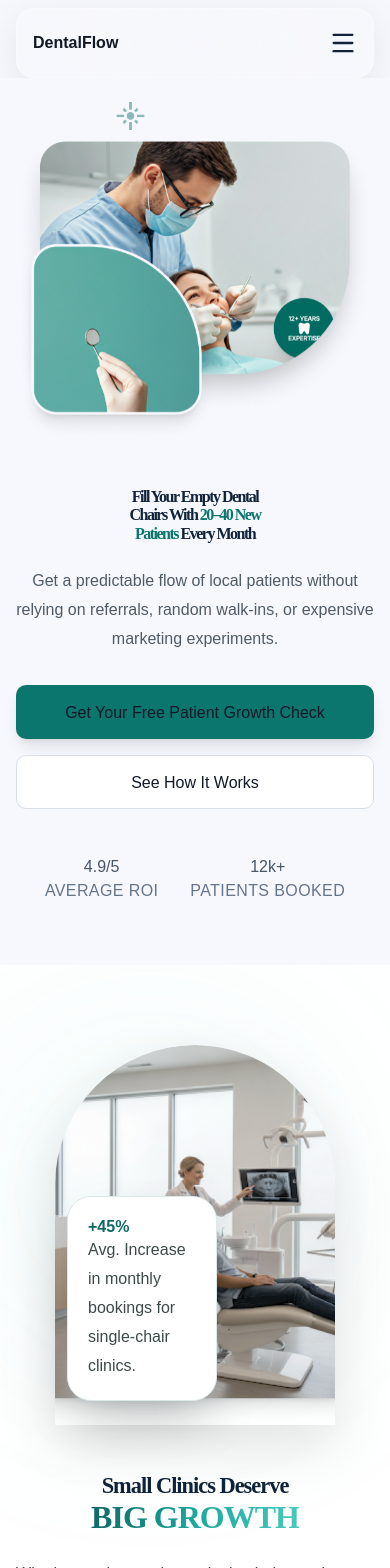
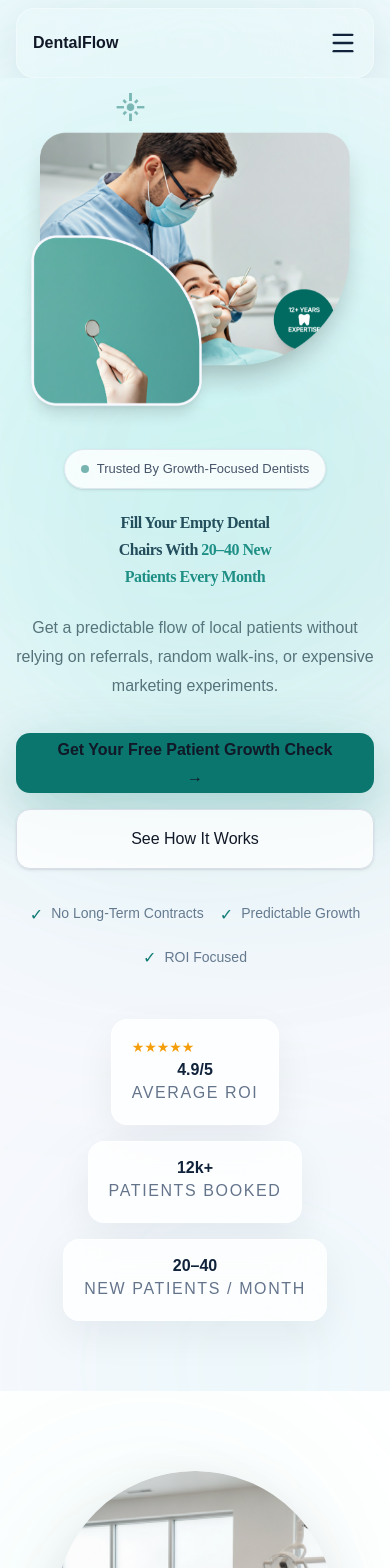
Before and after one commit to pranitha1404/dentalflow, a Next.js app: page / in a window 390 px wide. Shown: the top 1568 px of the page. Built offline with nearby package versions, Linux system fonts and the light colour scheme.

Commit message:
Increase mobile typography and UI improvements

```diff
--- a/app/globals.css
+++ b/app/globals.css
@@ -233,8 +233,8 @@ button {
   }
 
   h1 {
-    font-size: 16px !important;
-    line-height: 1.15 !important;
+    font-size: inherit !important;
+    line-height: inherit !important;
   }
 
   h2 {
--- a/components/Hero.tsx
+++ b/components/Hero.tsx
@@ -1,29 +1,215 @@
+"use client";
+
 import Image from "next/image";
 
 export default function Hero() {
   return (
     <section
       id="hero"
-      className="overflow-hidden bg-[#F7F8FD] pt-[110px] md:pt-[120px] lg:pt-[120px] pb-[60px] md:pb-[80px]"
+      className="
+        relative
+        overflow-hidden
+        bg-[#F7F8FD]
+        pt-[95px]
+        md:pt-[110px]
+        pb-[70px]
+        md:pb-[100px]
+      "
     >
-      <div className="max-w-[1240px] mx-auto px-4 sm:px-6 lg:px-8">
-        <div className="grid grid-cols-1 lg:grid-cols-[52%_48%] items-center gap-10 lg:gap-0">
+      {/* ===================== */}
+      {/* PREMIUM BACKGROUND */}
+      {/* ===================== */}
 
-          {/* RIGHT IMAGE */}
-          <div className="order-1 lg:order-2 flex justify-center lg:justify-end relative">
+      <div className="absolute inset-0 pointer-events-none overflow-hidden">
 
-            {/* Glow Effect */}
+        {/* Glow 1 */}
         <div
-              className="absolute z-0 hidden lg:block"
-              style={{
-                width: "650px",
-                height: "650px",
-                borderRadius: "9999px",
-                background:
-                  "radial-gradient(circle, rgba(120,255,235,0.28) 0%, rgba(120,255,235,0.12) 45%, transparent 75%)",
-                filter: "blur(80px)",
-              }}
+          className="
+            absolute
+            -top-32
+            -left-24
+            h-[500px]
+            w-[500px]
+            rounded-full
+            bg-[#78FFEB]/20
+            blur-[140px]
+            animate-pulse
+          "
         />
+
+        {/* Glow 2 */}
+        <div
+          className="
+            absolute
+            top-[20%]
+            right-[-120px]
+            h-[500px]
+            w-[500px]
+            rounded-full
+            bg-[#0B766E]/12
+            blur-[150px]
+          "
+        />
+
+        {/* Glow 3 */}
+        <div
+          className="
+            absolute
+            bottom-[-150px]
+            left-[20%]
+            h-[350px]
+            w-[350px]
+            rounded-full
+            bg-[#78FFEB]/10
+            blur-[120px]
+          "
+        />
+
+        {/* Decorative Ring */}
+        <div
+          className="
+            hidden
+            lg:block
+            absolute
+            right-[10%]
+            top-[20%]
+            h-[500px]
+            w-[500px]
+            rounded-full
+            border
+            border-[#0B766E]/10
+          "
+        />
+
+        <div
+          className="
+            hidden
+            lg:block
+            absolute
+            right-[13%]
+            top-[23%]
+            h-[430px]
+            w-[430px]
+            rounded-full
+            border
+            border-[#0B766E]/10
+          "
+        />
+
+      </div>
+
+      {/* ===================== */}
+      {/* CONTAINER */}
+      {/* ===================== */}
+
+      <div className="relative z-10 max-w-[1240px] mx-auto px-4 sm:px-6 lg:px-8">
+
+        <div
+          className="
+            grid
+            grid-cols-1
+            lg:grid-cols-[58%_42%]
+            items-center
+            gap-4
+            md:gap-8
+            lg:gap-0
+          "
+        >
+
+          {/* ===================== */}
+          {/* IMAGE SIDE */}
+          {/* ===================== */}
+
+          <div
+            className="
+              order-1
+              lg:order-2
+              flex
+              justify-center
+              lg:justify-end
+              relative
+            "
+          >
+
+            {/* Floating Glass Badge */}
+
+            <div
+              className="
+                hidden
+                md:flex
+                absolute
+                top-[10%]
+                left-[5%]
+                z-20
+                px-4
+                py-3
+                rounded-2xl
+                bg-white/80
+                backdrop-blur-xl
+                border
+                border-white/60
+                shadow-[0_20px_60px_rgba(15,23,42,0.08)]
+                animate-[float_6s_ease-in-out_infinite]
+              "
+            >
+              <div>
+                <p className="text-[11px] uppercase tracking-widest text-[#64748B]">
+                  Average ROI
+                </p>
+
+                <h4 className="text-[20px] font-bold text-[#10233A]">
+                  4.9/5
+                </h4>
+              </div>
+            </div>
+
+            {/* Floating Glass Badge */}
+
+            <div
+              className="
+                hidden
+                md:flex
+                absolute
+                bottom-[12%]
+                right-[2%]
+                z-20
+                px-4
+                py-3
+                rounded-2xl
+                bg-white/80
+                backdrop-blur-xl
+                border
+                border-white/60
+                shadow-[0_20px_60px_rgba(15,23,42,0.08)]
+                animate-[float_7s_ease-in-out_infinite]
+              "
+            >
+              <div>
+                <p className="text-[11px] uppercase tracking-widest text-[#64748B]">
+                  Patients Booked
+                </p>
+
+                <h4 className="text-[20px] font-bold text-[#10233A]">
+                  12k+
+                </h4>
+              </div>
+            </div>
+
+            {/* Main Glow Behind Doctor */}
+
+            <div
+              className="
+                absolute
+                z-0
+                h-[700px]
+                w-[700px]
+                rounded-full
+                bg-[#78FFEB]/25
+                blur-[160px]
+              "
+            />
+
+            {/* Doctor Image */}
 
             <Image
               src="/images/hero-main-doctor.png"
@@ -35,62 +221,98 @@ export default function Hero() {
                 relative
                 z-10
                 w-full
-                max-w-[280px]
-                sm:max-w-[420px]
-                md:max-w-[520px]
-                lg:max-w-[700px]
+                max-w-[300px]
+                sm:max-w-[450px]
+                md:max-w-[560px]
+                lg:max-w-[720px]
                 h-auto
                 object-contain
-                animate-[float_4s_ease-in-out_infinite]
+                animate-[float_6s_ease-in-out_infinite]
+                transition-all
+                duration-700
+                hover:scale-[1.03]
               "
             />
           </div>
 
-          {/* LEFT CONTENT */}
-          <div className="order-2 lg:order-1 text-center lg:text-left">
+          {/* ===================== */}
+          {/* CONTENT SIDE */}
+          {/* ===================== */}
 
+          <div
+            className="
+              order-2
+              lg:order-1
+              text-center
+              lg:text-left
+            "
+          >
+
+            {/* Premium Trust Badge */}
+
+            <div
+              className="
+                inline-flex
+                items-center
+                gap-2
+                px-4
+                py-2
+                rounded-full
+                border
+                border-[#DDE7F0]
+                bg-white/80
+                backdrop-blur-xl
+                shadow-sm
+                mb-5
+              "
+            >
+              <span className="h-2 w-2 rounded-full bg-[#0B766E] animate-pulse" />
+
+              <span className="text-[13px] font-medium text-[#475569]">
+                Trusted By Growth-Focused Dentists
+              </span>
+            </div>
             <h1
               className="
     text-[#10233A]
-                text-[38px]
-                sm:text-[46px]
-                md:text-[56px]
-                lg:text-[62px]
     text-center
     lg:text-left
+    mx-auto
+    lg:mx-0
+    w-full
+    text-[24px]
+    sm:text-[34px]
+    md:text-[46px]
+    lg:text-[58px]
+    xl:text-[68px]
   "
               style={{
                 fontFamily: "Namdhinggo",
-                lineHeight: "1.15",
                 fontWeight: 600,
-                letterSpacing: "-1.5px",
+                lineHeight: "1.05",
+                letterSpacing: "-0.03em",
               }}
             >
-              <span className="block">
               Fill Your Empty Dental
-              </span>
-
-              <span className="block">
-                Chairs With{" "}
-                <span className="text-[#0B766E]">
-                  20–40 New
-                </span>
-              </span>
-
-              <span className="block">
-                <span className="text-[#0B766E]">
-                  Patients
-                </span>{" "}
-                Every Month
-              </span>
+              <br />
+              Chairs With <span className="text-[#0B766E]">20–40 New</span>
+              <br />
+              <span className="text-[#0B766E]">Patients Every Month</span>
             </h1>
+            {/* Description */}
 
             <p
-              className="mt-6 md:mt-8 max-w-[520px] mx-auto lg:mx-0"
+              className="
+                mt-6
+                md:mt-8
+                max-w-[560px]
+                mx-auto
+                lg:mx-0
+                text-[#4F5B67]
+              "
               style={{
-                color: "#4F5B67",
-                fontSize: "16px",
-                lineHeight: "1.7",
+                fontSize: "clamp(1rem,1.1vw,1.15rem)",
+                lineHeight: "1.8",
                 fontWeight: 500,
               }}
             >
@@ -99,46 +321,87 @@ export default function Hero() {
               experiments.
             </p>
 
-            {/* Buttons */}
-            <div className="flex flex-col sm:flex-row gap-4 mt-8 md:mt-10 justify-center lg:justify-start">
+            {/* CTA Buttons */}
+
+            <div
+              className="
+                flex
+                flex-col
+                sm:flex-row
+                gap-4
+                mt-8
+                md:mt-10
+                justify-center
+                lg:justify-start
+              "
+            >
+
+              {/* Primary CTA */}
 
               <a
                 href="#pricing"
                 className="
-                  min-h-[54px]
+                  group
+                  relative
+                  overflow-hidden
+                  min-h-[60px]
                   px-8
                   flex
                   items-center
                   justify-center
-                  rounded-[10px]
+                  rounded-[14px]
                   bg-[#0B766E]
                   text-white
-                  text-[16px]
-                  font-medium
-                  shadow-lg
-                  hover:bg-[#08625C]
-                  transition
+                  font-semibold
+                  shadow-[0_20px_60px_rgba(11,118,110,0.30)]
+                  transition-all
+                  duration-300
+                  hover:-translate-y-1
+                  hover:scale-[1.02]
+                  hover:shadow-[0_30px_80px_rgba(11,118,110,0.40)]
                 "
               >
-                Get Your Free Patient Growth Check
+                <span className="relative z-10">
+                  Get Your Free Patient Growth Check →
+                </span>
+
+                <span
+                  className="
+                    absolute
+                    inset-0
+                    bg-[#08625C]
+                    translate-y-full
+                    transition-transform
+                    duration-300
+                    group-hover:translate-y-0
+                  "
+                />
               </a>
+
+              {/* Secondary CTA */}
 
               <a
                 href="#services"
                 className="
-                  min-h-[54px]
+                  min-h-[60px]
                   px-8
                   flex
                   items-center
                   justify-center
-                  rounded-[10px]
+                  rounded-[14px]
                   border
                   border-[#D8DEE8]
-                  bg-white
+                  bg-white/80
+                  backdrop-blur-xl
                   text-[#10233A]
-                  text-[16px]
-                  hover:bg-[#F8FAFC]
-                  transition
+                  font-medium
+                  shadow-sm
+                  transition-all
+                  duration-300
+                  hover:-translate-y-1
+                  hover:border-[#0B766E]
+                  hover:bg-white
+                  hover:shadow-[0_20px_50px_rgba(15,23,42,0.08)]
                 "
               >
                 See How It Works
@@ -146,28 +409,136 @@ export default function Hero() {
 
             </div>
 
-            {/* Stats */}
-            <div className="flex justify-center lg:justify-start items-center gap-8 mt-12 md:mt-14 flex-wrap">
+            {/* Trust Row */}
 
-              <div className="text-center lg:text-left">
-                <h3 className="text-[15px] text-[#475569]">
+            <div
+              className="
+                mt-8
+                flex
+                flex-wrap
+                items-center
+                justify-center
+                lg:justify-start
+                gap-4
+                text-[#64748B]
+              "
+            >
+
+              <div className="flex items-center gap-2">
+                <span className="text-[#0B766E]">✓</span>
+                <span className="text-[14px]">
+                  No Long-Term Contracts
+                </span>
+              </div>
+
+              <div className="flex items-center gap-2">
+                <span className="text-[#0B766E]">✓</span>
+                <span className="text-[14px]">
+                  Predictable Growth
+                </span>
+              </div>
+
+              <div className="flex items-center gap-2">
+                <span className="text-[#0B766E]">✓</span>
+                <span className="text-[14px]">
+                  ROI Focused
+                </span>
+              </div>
+
+            </div>
+
+            {/* Premium Stats */}
+
+            <div
+              className="
+                flex
+                flex-wrap
+                justify-center
+                lg:justify-start
+                gap-4
+                mt-12
+              "
+            >
+
+              {/* Stat Card */}
+
+              <div
+                className="
+                  px-5
+                  py-4
+                  rounded-2xl
+                  bg-white/80
+                  backdrop-blur-xl
+                  border
+                  border-white/60
+                  shadow-[0_15px_40px_rgba(15,23,42,0.06)]
+                  transition-all
+                  duration-300
+                  hover:-translate-y-1
+                "
+              >
+                <div className="flex items-center gap-1 text-[#F59E0B] text-[14px]">
+                  ★★★★★
+                </div>
+
+                <h3 className="text-[22px] font-bold text-[#10233A]">
                   4.9/5
                 </h3>
 
-                <p className="uppercase text-[13px] text-[#64748B] tracking-wide">
+                <p className="uppercase text-[11px] tracking-widest text-[#64748B]">
                   Average ROI
                 </p>
               </div>
 
-              <div className="hidden sm:block w-px h-10 bg-[#D8DEE8]" />
+              {/* Stat Card */}
 
-              <div className="text-center lg:text-left">
-                <h3 className="text-[15px] text-[#475569]">
+              <div
+                className="
+                  px-5
+                  py-4
+                  rounded-2xl
+                  bg-white/80
+                  backdrop-blur-xl
+                  border
+                  border-white/60
+                  shadow-[0_15px_40px_rgba(15,23,42,0.06)]
+                  transition-all
+                  duration-300
+                  hover:-translate-y-1
+                "
+              >
+                <h3 className="text-[22px] font-bold text-[#10233A]">
                   12k+
                 </h3>
 
-                <p className="uppercase text-[13px] text-[#64748B] tracking-wide">
+                <p className="uppercase text-[11px] tracking-widest text-[#64748B]">
                   Patients Booked
+                </p>
+              </div>
+
+              {/* Stat Card */}
+
+              <div
+                className="
+                  px-5
+                  py-4
+                  rounded-2xl
+                  bg-white/80
+                  backdrop-blur-xl
+                  border
+                  border-white/60
+                  shadow-[0_15px_40px_rgba(15,23,42,0.06)]
+                  transition-all
+                  duration-300
+                  hover:-translate-y-1
+                "
+              >
+                <h3 className="text-[22px] font-bold text-[#10233A]">
+                  20–40
+                </h3>
+
+                <p className="uppercase text-[11px] tracking-widest text-[#64748B]">
+                  New Patients / Month
                 </p>
               </div>
 
```
Lines whose indentation alone changed are shown as unchanged.
